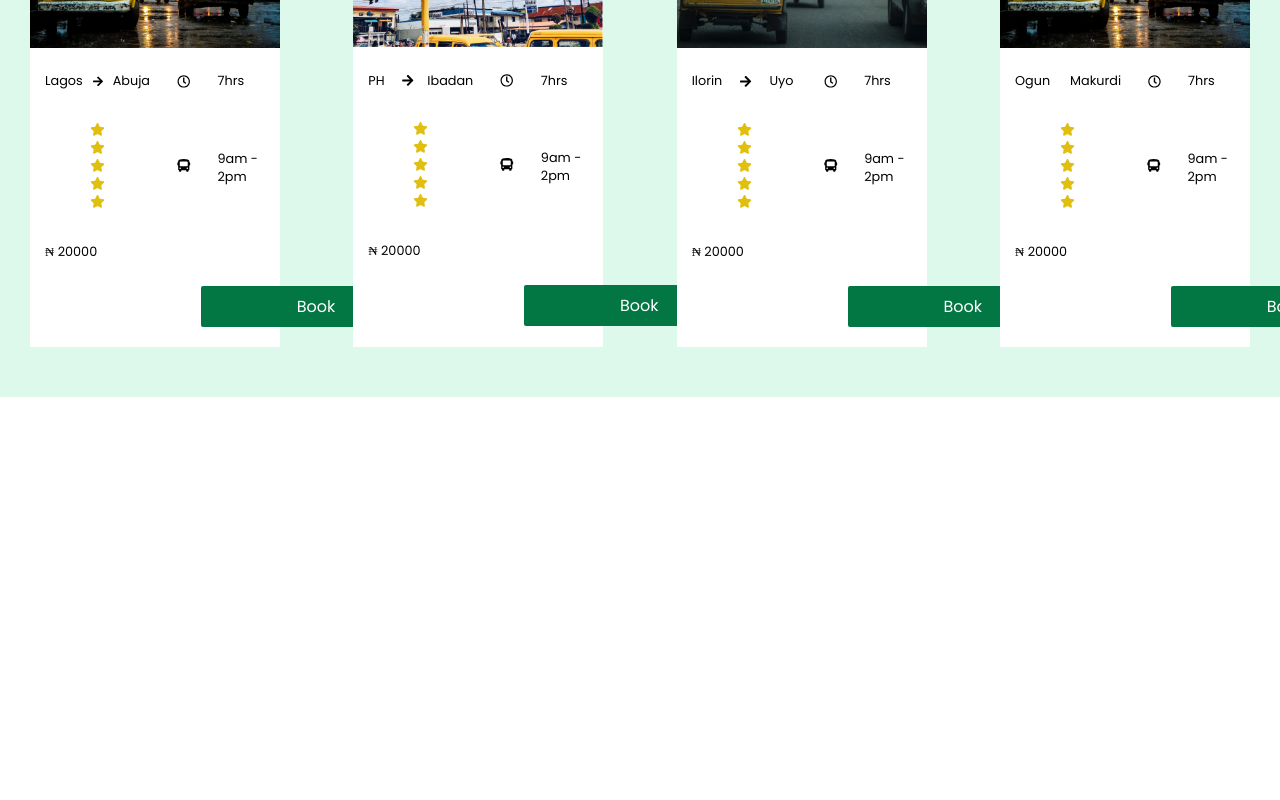
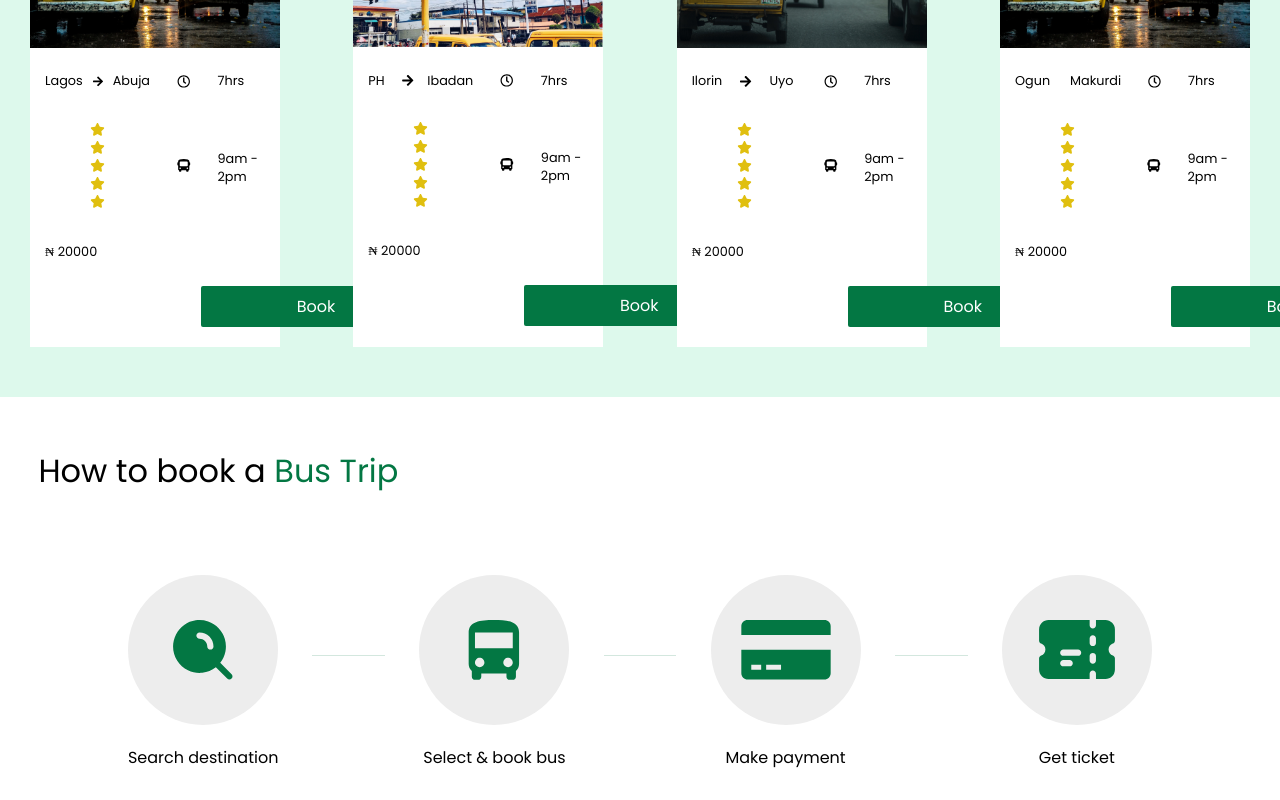
Before and after one commit to Bozpup/newrepo, a React (Create React App) app: page / in a window 1280 px wide. Shown: the part 240-1040 px from the top of the page. Before the commit the page ends 800 px from the top, so only its background shows below. Built offline with nearby package versions, Linux system fonts and the light colour scheme.

Commit message:
worked on how to book a bus trip page

```diff
--- a/src/components/Trips.jsx
+++ b/src/components/Trips.jsx
@@ -14,31 +14,39 @@ const Trips = () => {
           How to book a <span>Bus Trip</span>
         </h2>
         <div className={styles.content}>
+          <div className={styles.wrapper}>
             <div className={styles.image}>
               <Search />
             </div>
-          <hr />
-          {/* <hr /> */}
+            <p>Search destination</p>
+          </div>
+          <div className={styles.hr}/>
+          <div className={styles.wrapper}>
             <div className={styles.image}>
               <Bus />
             </div>
-          <hr />
+            <p>Select & book bus</p>
+          </div>
+          <div className={styles.hr}/>
+          <div className={styles.wrapper}>
             <div className={styles.image}>
               <Card />
             </div>
-          <hr />
+            <p>Make payment</p>
+          </div>
+          <div className={styles.hr}/>
+          <div className={styles.wrapper}>
             <div className={styles.image}>
               <Ticket />
             </div>
+            <p>Get ticket</p>
+          </div>
         </div>
 
-        <div className={styles.contents}>
-          <p>Search destination</p>
-          <p style={{ paddingLeft: "120px" }}>Select & book bus</p>
-          <p style={{ paddingLeft: "110px" }}>Make payment</p>
-          <p style={{ marginLeft: "120px" }}>Get ticket</p>
+
       </div>
-      </div>
+
+
     </>
   );
 };
--- a/src/pages/LandingPage.jsx
+++ b/src/pages/LandingPage.jsx
@@ -8,7 +8,7 @@ const LandingPage = () => {
     <>
       <div>
         <PopularTrips />
-        {/* <Trips /> */}
+        <Trips />
       </div>
     </>
   );
--- a/src/styles/Trips.module.css
+++ b/src/styles/Trips.module.css
@@ -9,6 +9,9 @@
     font-weight: 400;
     font-size: 32px;
     color: #000000;
+    margin-bottom: 50px;
+    margin-left: 3%;
+    margin-top: 50px;
 }
 
 span {
@@ -16,24 +19,43 @@ span {
 }
 
 .content {
+    margin: 0 auto;
+    width: 90%;
+    display: grid;
+    grid-template-columns: 20% auto 20% auto 20% auto 20%;
+    padding: 30px;
+}
+
+.wrapper{
     display: flex;
-    align-items: flex-end;
-    justify-content: space-evenly;
+    justify-content: center;
+    align-items: center;
+    flex-wrap: wrap;
+}
+.wrapper p{
+    text-align: center;
+}
+
+.hr {
+    border-top: 1px solid rgb(211, 231, 222);
+    width: 100%;
+    height: 10px;
+    margin-top: 80px;
 }
 
 .image{
+    display: flex;
+    align-items: center;
+    justify-content: center;
     background-color: #EDEDED;
-    padding: 3%;
     border-radius: 100%;
-    width: 13%;
+    width: 150px;
+    height: 150px;
+    margin: auto;
+    margin-bottom: 20px;
 }
 
 
-hr {
-    width: 10%;
-    margin-top: 30px;
-    color: rgb(211, 231, 222);
-}
 
 .contents {
     display: flex;
```
Also changed, not shown: src/components/ForgotPassword.jsx (renamed from src/components/forgotPassword/ForgotPassword.jsx), src/styles/forgotPassword.module.css (renamed from src/styles/ForgotPassword/forgotPassword.module.css), 2 other files (tests, documents, lock files or other folders). Lines whose indentation alone changed are shown as unchanged.
